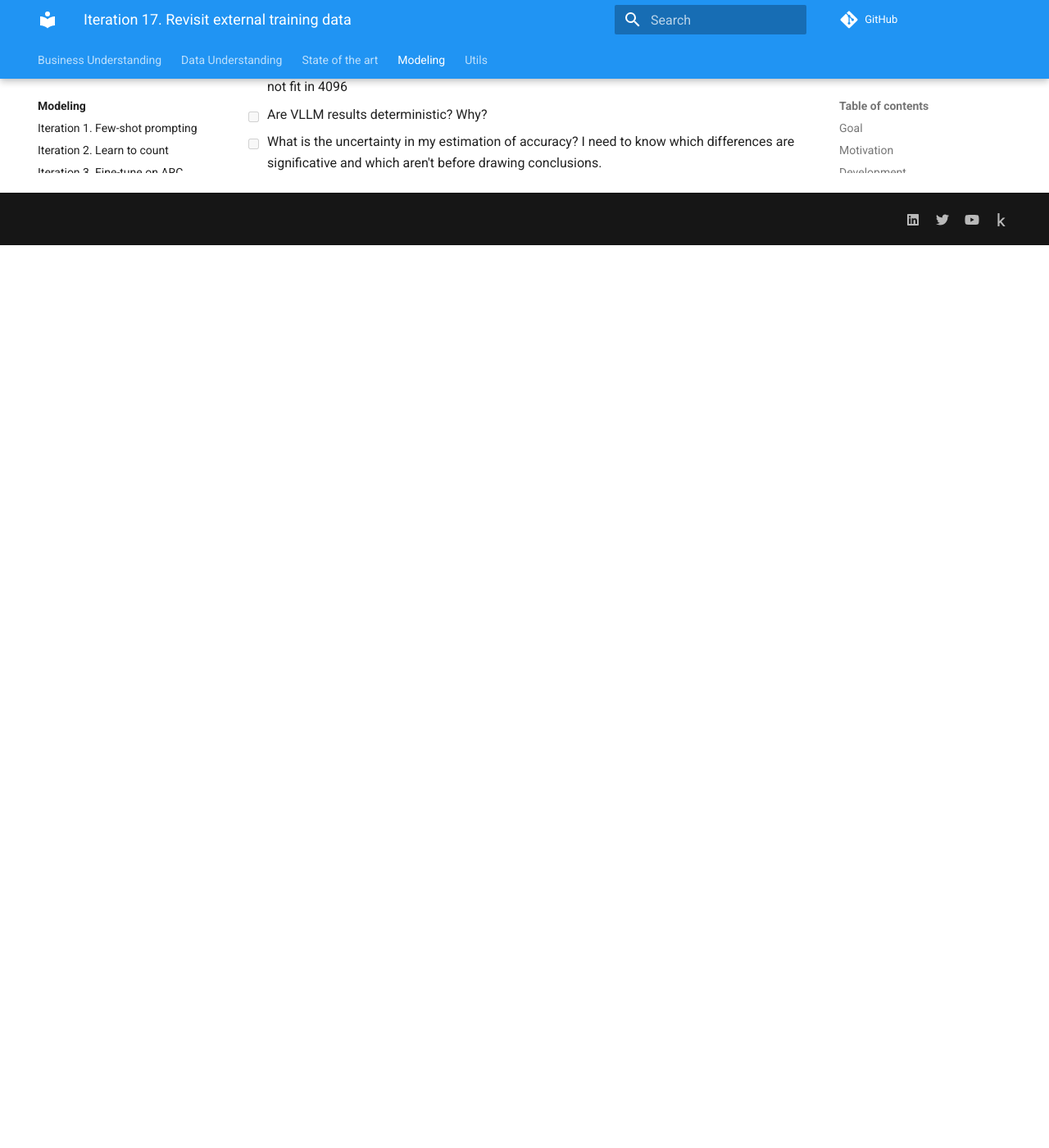
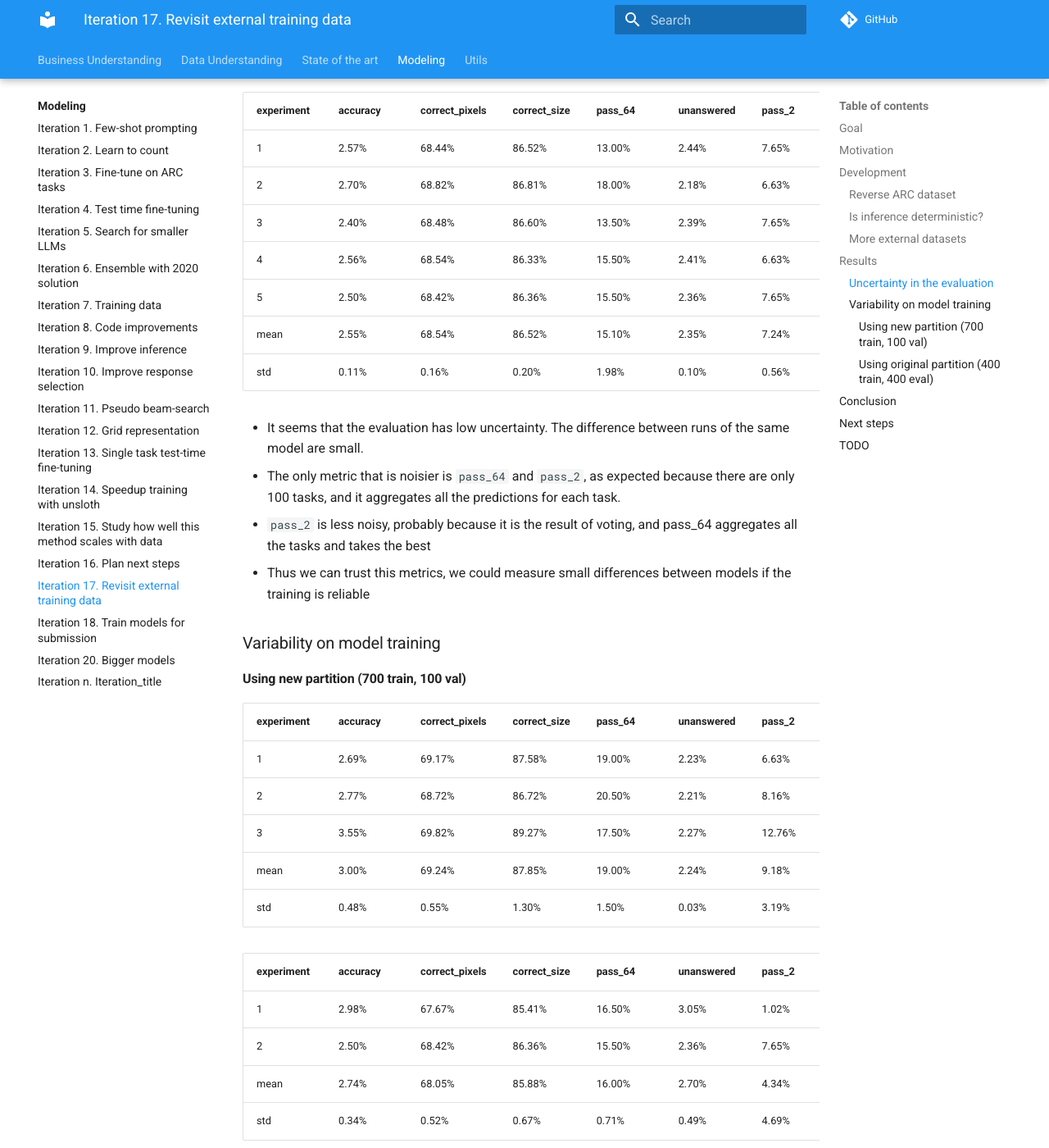
Before and after one commit to zhengjunyao-work/arc24, an MkDocs documentation site: the page built from docs/modeling/Iteration_17_external_data.md, in a window 1280 px wide and 1400 px high, scrolled down 1901 px. Shown: the whole window at 82% size. Built offline with MkDocs 1.6.1 and Material for MkDocs 9.7.7, drawn with Linux system fonts in a browser that asks for light colours; comment, search, counter and statistics services are not loaded; before the commit the page ends 2200 px from its top, so only the background shows below that; some of the changed text lies outside the part shown.

Commit message:
updated documentation

```diff
--- a/docs/modeling/Iteration_17_external_data.md
+++ b/docs/modeling/Iteration_17_external_data.md
@@ -45,7 +45,71 @@ VLLM was setting the random seed when creating the LLM, thus I have made a small
 ### Uncertainty in the evaluation
 
 The evaluation has some uncertainty, and the training process another. I need to characterize both of them
-so I can take informed decisions.
+so I can take informed decisions. To characterize uncertainty on evaluation I have run the same evaluation without fixing the random seed, 64 predictions for each task were made (as I have been doing lately). I did the same
+experiment with two different models.
+
+| experiment | accuracy | correct_pixels | correct_size | pass_64 | unanswered | pass_2 |
+|------------|----------|----------------|--------------|---------|------------|--------|
+| 1          | 2.60%    | 68.83%         | 87.36%       | 14.50%  | 2.27%      | 6.63%  |
+| 2          | 2.68%    | 69.30%         | 87.77%       | 14.00%  | 2.17%      | 9.18%  |
+| 3          | 2.68%    | 68.82%         | 87.45%       | 15.00%  | 2.22%      | 9.18%  |
+| 4          | 2.72%    | 68.92%         | 87.53%       | 17.50%  | 2.18%      | 8.67%  |
+| 5          | 2.69%    | 69.17%         | 87.58%       | 19.00%  | 2.23%      | 6.63%  |
+| mean       | 2.67%    | 69.01%         | 87.54%       | 16.00%  | 2.22%      | 8.06%  |
+| std        | 0.04%    | 0.22%          | 0.15%        | 2.15%   | 0.04%      | 1.32%  |
+
+| experiment | accuracy | correct_pixels | correct_size | pass_64 | unanswered | pass_2 |
+|------------|----------|----------------|--------------|---------|------------|--------|
+| 1          | 2.57%    | 68.44%         | 86.52%       | 13.00%  | 2.44%      | 7.65%  |
+| 2          | 2.70%    | 68.82%         | 86.81%       | 18.00%  | 2.18%      | 6.63%  |
+| 3          | 2.40%    | 68.48%         | 86.60%       | 13.50%  | 2.39%      | 7.65%  |
+| 4          | 2.56%    | 68.54%         | 86.33%       | 15.50%  | 2.41%      | 6.63%  |
+| 5          | 2.50%    | 68.42%         | 86.36%       | 15.50%  | 2.36%      | 7.65%  |
+| mean       | 2.55%    | 68.54%         | 86.52%       | 15.10%  | 2.35%      | 7.24%  |
+| std        | 0.11%    | 0.16%          | 0.20%        | 1.98%   | 0.10%      | 0.56%  |
+
+- It seems that the evaluation has low uncertainty. The difference between runs of the same model are small.
+- The only metric that is noisier is `pass_64` and `pass_2`, as expected because there are only 100 tasks, and it aggregates all the predictions for each task.
+- `pass_2` is less noisy, probably because it is the result of voting, and pass_64 aggregates all the tasks and takes the best
+- Thus we can trust this metrics, we could measure small differences between models if the training is reliable
+
+### Variability on model training
+
+#### Using new partition (700 train, 100 val)
+
+| experiment | accuracy | correct_pixels | correct_size | pass_64 | unanswered | pass_2 |
+|------------|----------|----------------|--------------|---------|------------|--------|
+| 1          | 2.69%    | 69.17%         | 87.58%       | 19.00%  | 2.23%      | 6.63%  |
+| 2          | 2.77%    | 68.72%         | 86.72%       | 20.50%  | 2.21%      | 8.16%  |
+| 3          | 3.55%    | 69.82%         | 89.27%       | 17.50%  | 2.27%      | 12.76% |
+| mean       | 3.00%    | 69.24%         | 87.85%       | 19.00%  | 2.24%      | 9.18%  |
+| std        | 0.48%    | 0.55%          | 1.30%        | 1.50%   | 0.03%      | 3.19%  |
+
+| experiment | accuracy | correct_pixels | correct_size | pass_64 | unanswered | pass_2 |
+|------------|----------|----------------|--------------|---------|------------|--------|
+| 1          | 2.98%    | 67.67%         | 85.41%       | 16.50%  | 3.05%      | 1.02%  |
+| 2          | 2.50%    | 68.42%         | 86.36%       | 15.50%  | 2.36%      | 7.65%  |
+| mean       | 2.74%    | 68.05%         | 85.88%       | 16.00%  | 2.70%      | 4.34%  |
+| std        | 0.34%    | 0.52%          | 0.67%        | 0.71%   | 0.49%      | 4.69%  |
+
+The variability due to model training is much bigger. In fact this variability will likely make the results very difficult to compare unless there is a big difference between them
+
+How could I reduce the variability to be able to measure small differences between experiments? I have
+to take in mind that train loss does not show significative differences between the runs. Thus it does
+not seem to be a problem with training convergence. I believe the problem is related to the differences
+between training and validation, it is a generalization issue.
+
+- Increasing the validation set will reduce the variability, I could go back to the original train and validation sets.
+  I have already created an iteration to train models for submission, so in this iteration I could focus
+  on improving the original validation set. If it works I will use that training configuration and train
+  on all the data for submission.
+- Training for longer might result in more stable predictions
+- Cyclic learning rates might also improve convergence, but it doesn't seem to be the problem here.
+- If variability is inevitable, the only solution will be to run multiple trainings and average the results.
+
+#### Using original partition (400 train, 400 eval)
+
+I'm going to run multiple trainings with the original partition and measure the variability of the evaluation.
 
 ## Conclusion
 
@@ -57,5 +121,5 @@ so I can take informed decisions.
 - [x] Implement a new option on training that uses a dataset without test tasks. It has a configuration with the number of train tasks and randomly makes new tasks selecting train and test samples.
 - [x] Prepare RE-ARC dataset for the new format
 - [ ] Once we have the best configuration, try increasing `max_seq_len`. Some training samples do not fit in 4096
-- [ ] Are VLLM results deterministic? Why?
-- [ ] What is the uncertainty in my estimation of accuracy? I need to know which differences are significative and which aren't before drawing conclusions.
+- [x] Are VLLM results deterministic? Why?
+- [x] What is the uncertainty in my estimation of accuracy? I need to know which differences are significative and which aren't before drawing conclusions.
```
